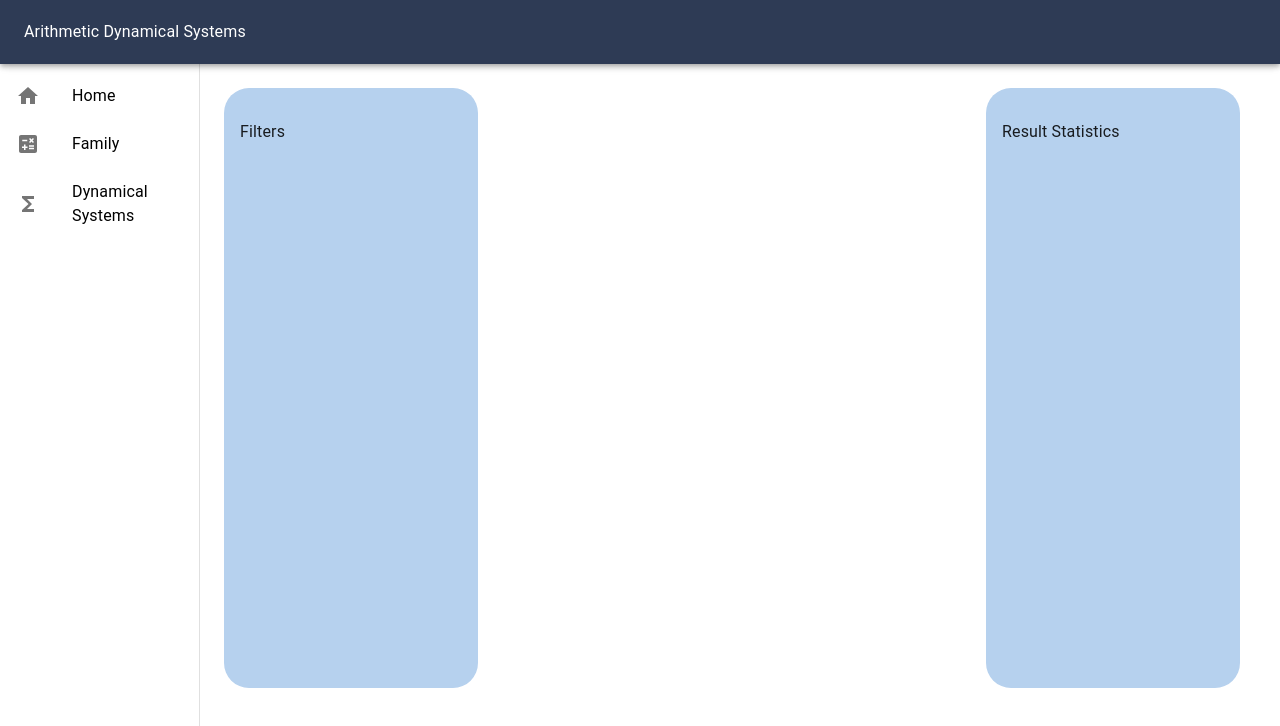
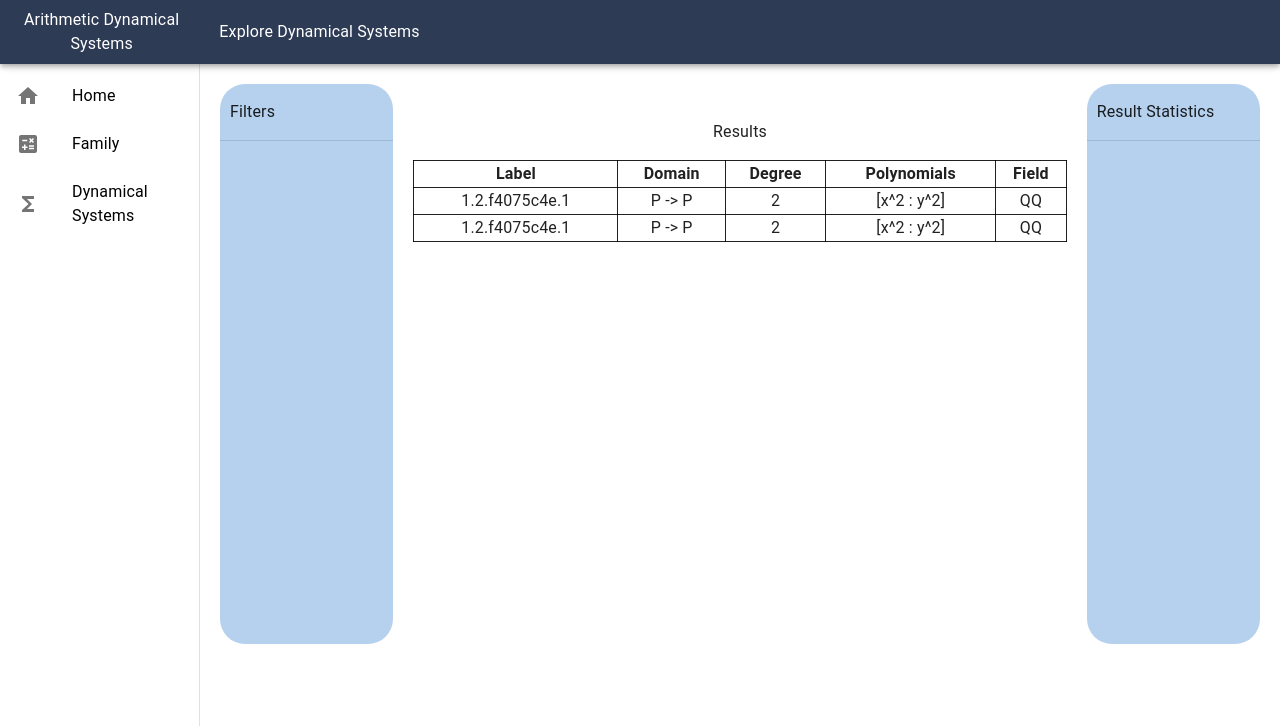
Before and after one commit to jglyshaw/math-app, a React (Create React App) app in the folder Frontend/: page /page2 in a window 1280 px wide. Shown: the top 726 px of the page. Built offline with nearby package versions, Linux system fonts and the light colour scheme.

Commit message:
added table

```diff
--- a/Frontend/src/App.css
+++ b/Frontend/src/App.css
@@ -28,6 +28,17 @@
   color: #61dafb;
 }
 
+
+
+table, td, th {
+  border: 1px solid;
+}
+
+table {
+  width: 100%;
+  border-collapse: collapse;
+}
+
 @keyframes App-logo-spin {
   from {
     transform: rotate(0deg);
--- a/Frontend/src/App.js
+++ b/Frontend/src/App.js
@@ -1,5 +1,6 @@
 import { BrowserRouter, Routes, Route } from "react-router-dom";
 import Page1 from './pages/Page1';
+import './App.css'
 import Page2 from './pages/Page2';
 import Sidebar from "./components/Sidebar";
 import Tobpbar from "./components/Topbar"
@@ -8,12 +9,10 @@ import Toolbar from '@mui/material/Toolbar';
 function App() {
 
   const showMenu = true;
-
   const drawerWidth = showMenu ? 200 : 0;
 
   return (
     <>
-
       <BrowserRouter>
 
         {showMenu && <>
--- a/Frontend/src/components/Topbar.js
+++ b/Frontend/src/components/Topbar.js
@@ -14,8 +14,12 @@ export default function Topbar() {
             <AppBar style={{ background: '#2E3B55' }}
                 position="fixed" sx={{ zIndex: (theme) => theme.zIndex.drawer + 1 }}>
                 <Toolbar>
-                    <Typography variant="h7" noWrap component="div">
-                        Arithmetic Dynamical Systems
+                    <Typography style = {{textAlign: "center"}}variant="h7" noWrap component="div">
+                        Arithmetic Dynamical <br></br>Systems
+                    </Typography>
+
+                    <Typography style = {{marginLeft: "40px"}}variant="h7" noWrap component="div">
+                        Explore Dynamical Systems
                     </Typography>
                 </Toolbar>
             </AppBar>
--- a/Frontend/src/pages/Page2.js
+++ b/Frontend/src/pages/Page2.js
@@ -3,7 +3,7 @@ import * as React from 'react';
 import Box from '@mui/material/Box';
 import Typography from '@mui/material/Typography';
 import Grid from '@mui/material/Grid';
-
+import Divider from '@mui/material/Divider';
 
 function Page1({ width }) {
 
@@ -12,23 +12,50 @@ function Page1({ width }) {
 
     return (
         <>
+            <div style={{ marginLeft: width }}>
+
+                <Grid container style={{ height: "600px", padding: "20px" }} >
 
 
-            <Box component="main" style={{ marginLeft: width }} sx={{ flexGrow: 1, p: 5 }}>
 
-                <Grid container style={{ height: "600px" }} spacing={2}>
-
-                    <Grid style={{ backgroundColor: '#B6D1EE', borderRadius: "25px" }} item xs={3}>
-                        <p>Filters</p>
-
-                    </Grid>
-                    <Grid item xs={6}>
-
+                    <Grid item xs={2} style={{ backgroundColor: '#B6D1EE', borderRadius: "25px" }}  >
+                        <p style={{ marginLeft: "10px" }}>Filters</p>
+                        <Divider />
                     </Grid>
 
 
-                    <Grid style={{ backgroundColor: '#B6D1EE', borderRadius: "25px" }} item xs={3}>
-                        <p> Result Statistics  </p>
+                    <Grid item xs={8} style={{ padding: "20px" }}>
+
+                        <p style={{ textAlign: "center" }}>Results</p>
+                        <table >
+                            <tr>
+                                <th>Label</th>
+                                <th>Domain</th>
+                                <th>Degree</th>
+                                <th>Polynomials</th>
+                                <th>Field</th>
+                            </tr>
+                            <tr style={{ textAlign: 'center' }}>
+                                <td>1.2.f4075c4e.1</td>
+                                <td>P -> P</td>
+                                <td>2</td>
+                                <td>[x^2 : y^2] </td>
+                                <td>QQ</td>
+                            </tr>
+                            <tr style={{ textAlign: 'center' }}>
+                                <td>1.2.f4075c4e.1</td>
+                                <td>P -> P</td>
+                                <td>2</td>
+                                <td>[x^2 : y^2] </td>
+                                <td>QQ</td>
+                            </tr>
+                        </table>
+                    </Grid>
+
+
+                    <Grid item xs={2} style={{ backgroundColor: '#B6D1EE', borderRadius: "25px" }} >
+                        <p style={{ marginLeft: "10px" }}> Result Statistics  </p>
+                        <Divider />
                     </Grid>
 
 
@@ -37,7 +64,7 @@ function Page1({ width }) {
 
 
 
-            </Box>
+            </div>
 
 
 
```
